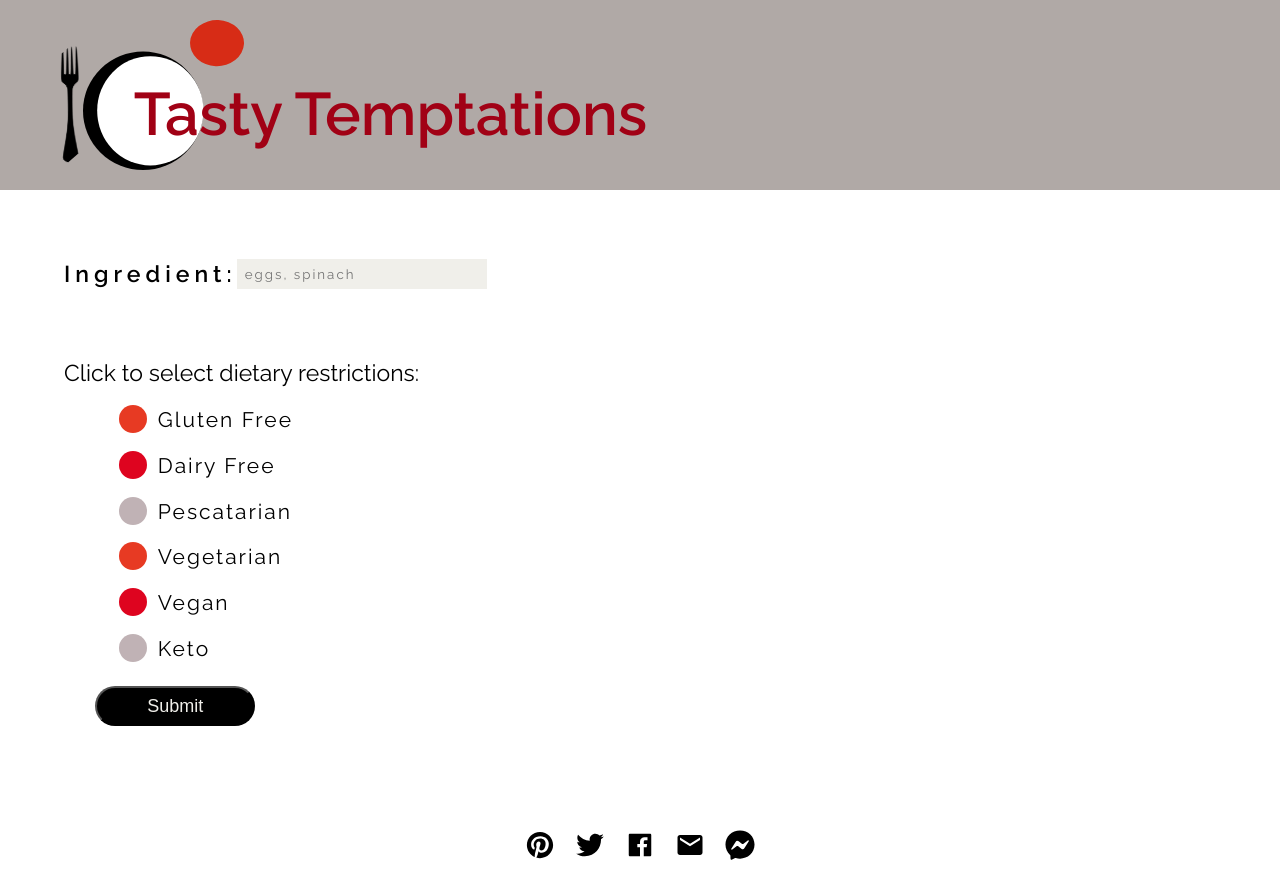
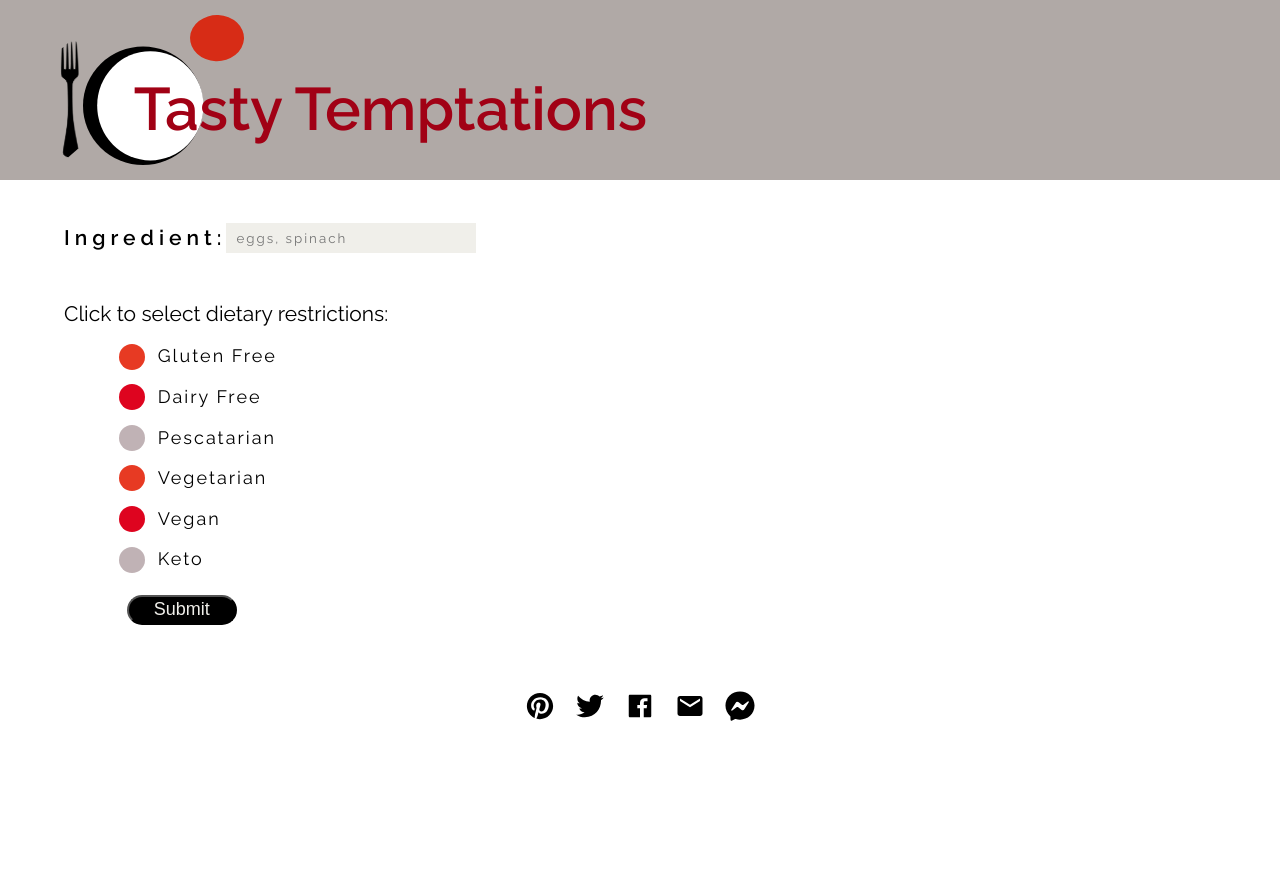
Before and after one commit to women-who-software/returnship-random-meal-generator, a React (Create React App) app: page / in a window 1280 px wide. After the commit the page ends 800 px from the top, so only its background shows below. Built offline with nearby package versions, Linux system fonts and the light colour scheme.

Commit message:
Size to fit screen

```diff
--- a/src/sass/abstracts/_variables.scss
+++ b/src/sass/abstracts/_variables.scss
@@ -7,6 +7,7 @@ $mid-gray: #C0B2B5;
 $lightest-gray: #F0EFEA;
 
 $heading-bottom-margin: 1rem;
+$heading-bottom-margin-med: 4rem;
 $heading-bottom-margin-big: 6rem;
 
 $letter-spacing-wide: .5rem;
--- a/src/sass/components/_form.scss
+++ b/src/sass/components/_form.scss
@@ -1,17 +1,17 @@
 .search-form {
-  margin: 5%;
-  font-size: 2.1rem;
+  margin: 2% 5%;
+  font-size: 1.8rem;
   width: 49%;
 
   &--specification {
     display: flex;
     align-items: center;
-    margin-bottom: $heading-bottom-margin-big; //may need to change as li are added
+    margin-bottom: $heading-bottom-margin-med; //may need to change as li are added
   }
 
   &__label {
     letter-spacing: $letter-spacing-wide;
-    font-size: 2.3rem;
+    font-size: 2.1rem;
     font-weight: 600;
   }
 
@@ -23,7 +23,7 @@
     color: $base-gray;
     height: 3rem;
     letter-spacing: $letter-spacing-mild;
-    padding-left: .8rem;
+    padding-left: 1rem;
     width: 25rem;
   }
 
@@ -35,7 +35,7 @@
     margin-bottom: $heading-bottom-margin;
 
     &--instructions {
-      font-size: 2.3rem;
+      font-size: 2.1rem;
       font-weight: 400;
       margin-bottom: $heading-bottom-margin;
     }
@@ -60,8 +60,8 @@
     }
 
     &-btn {
-      height: 2.8rem;
-      width: 2.8rem;
+      height: 2.6rem;
+      width: 2.6rem;
       border-radius: 50%;
       display: inline-block;
       position: absolute;
@@ -91,12 +91,12 @@
   }
 
   &__button {
-    height: 4rem;
-    width: 16rem;
+    height: 3rem;
+    width: 11rem;
     background-color: $black-accent;
     color: $lightest-gray;
     border-radius: 3rem;
     font-size: 1.8rem;
-    margin: 1rem 5%;
+    margin: 1rem 10%;
   }
 }
--- a/src/sass/components/_header.scss
+++ b/src/sass/components/_header.scss
@@ -1,8 +1,8 @@
 .header {
   display: flex;
-  padding: 2rem 0;
+  padding: 1.5rem 0;
   background-color: $base-gray;
-  margin-bottom: $heading-bottom-margin-big;
+  margin-bottom: $heading-bottom-margin-med;
 
   &-primary {
     color: #A10115;
```
